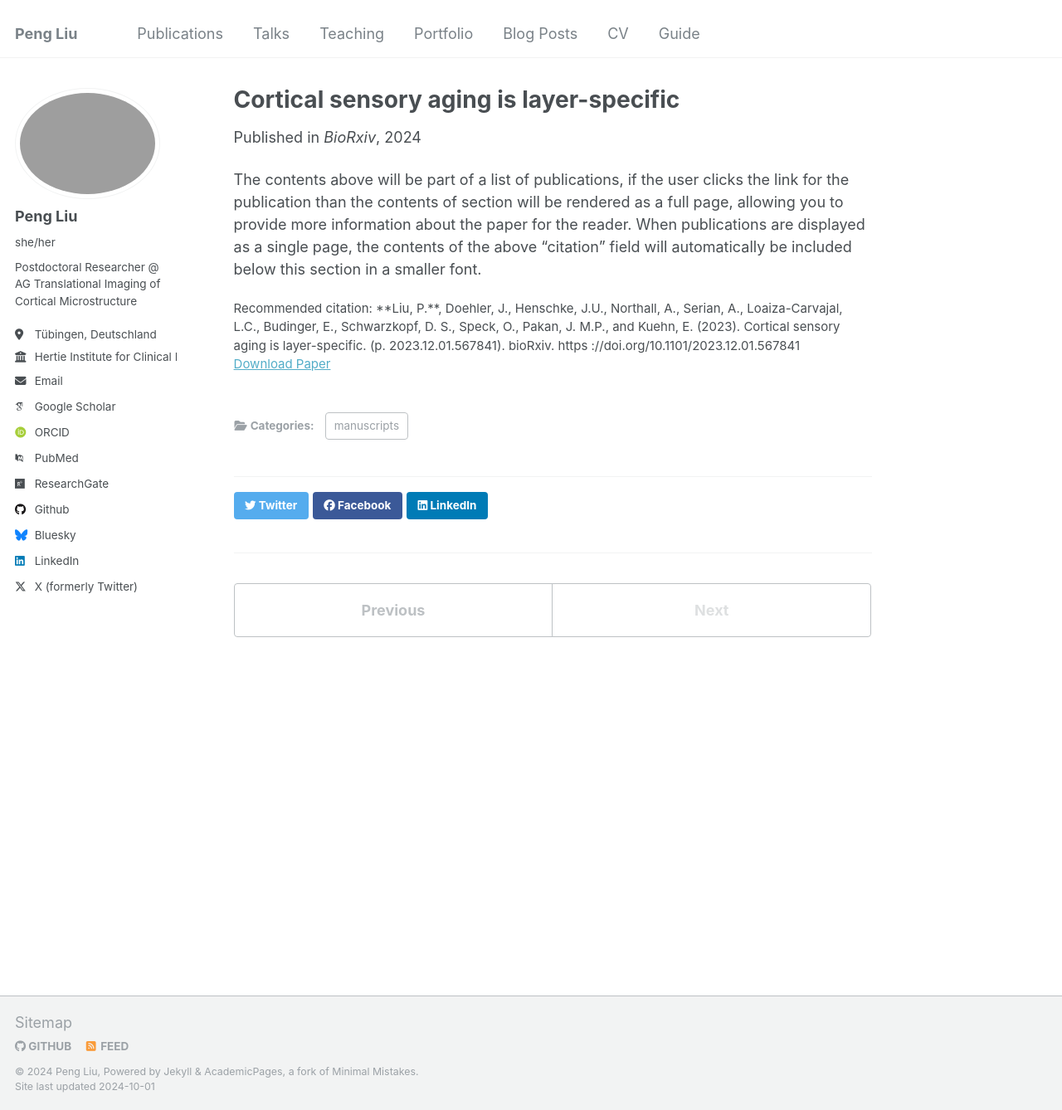
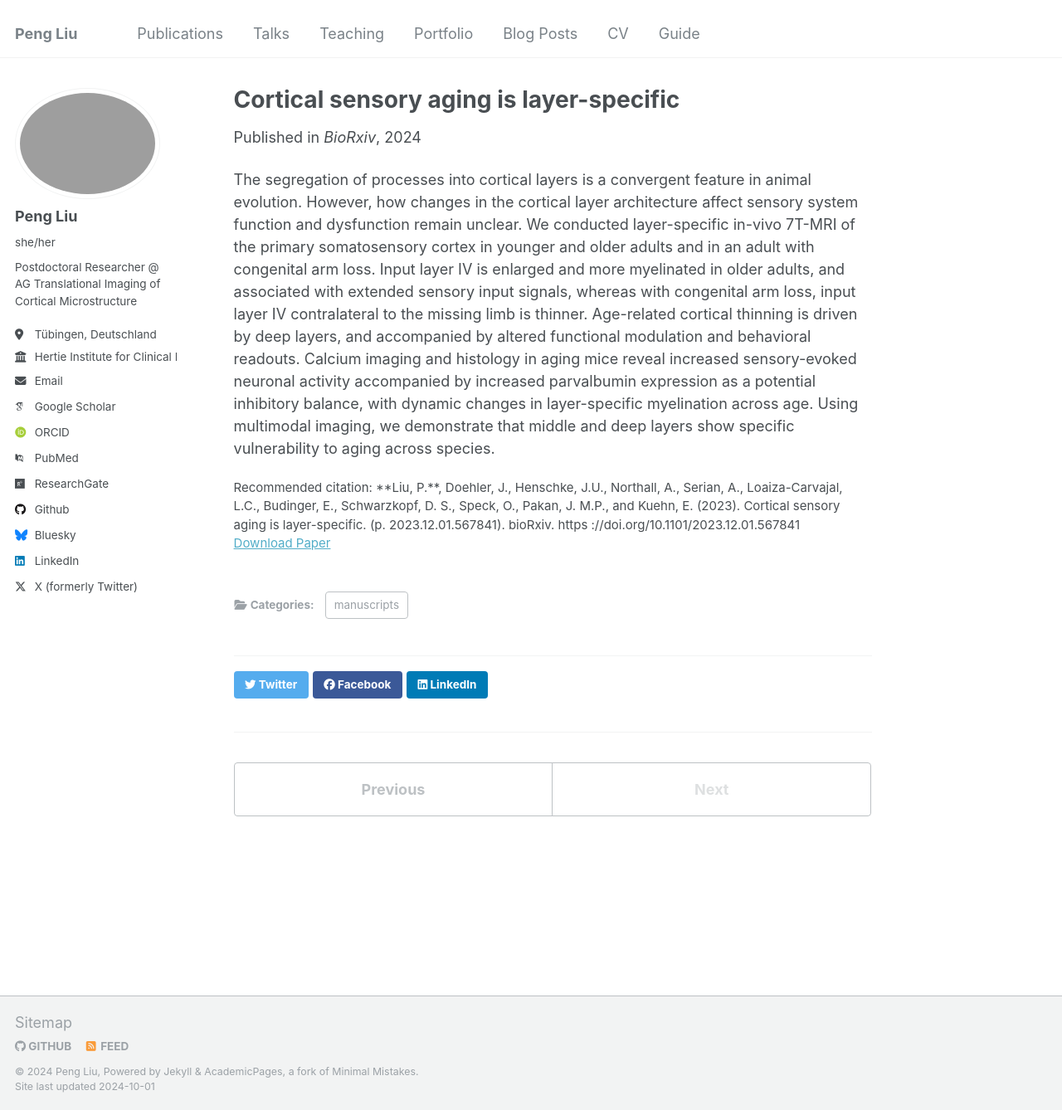
Before and after one commit to PengLiu1120/pengliu, a Jekyll site: the page built from _publications/2024-07-15-paper-title-number-4.md, in a window 1280 px wide and 1338 px high. Shown: the whole window at 83% size. Built offline with Jekyll 4.4.1, drawn with Linux system fonts in a browser that asks for light colours; some web fonts are replaced.

Commit message:
Update 2024-07-15-paper-title-number-4.md

```diff
--- a/_publications/2024-07-15-paper-title-number-4.md
+++ b/_publications/2024-07-15-paper-title-number-4.md
@@ -10,4 +10,4 @@ paperurl: 'http://academicpages.github.io/files/paper4.pdf'
 citation: '**Liu, P.**, Doehler, J., Henschke, J.U., Northall, A., Serian, A., Loaiza-Carvajal, L.C., Budinger, E., Schwarzkopf, D. S., Speck, O., Pakan, J. M.P., and Kuehn, E. (2023). Cortical sensory aging is layer-specific. (p. 2023.12.01.567841). bioRxiv. https ://doi.org/10.1101/2023.12.01.567841'
 ---
 
-The contents above will be part of a list of publications, if the user clicks the link for the publication than the contents of section will be rendered as a full page, allowing you to provide more information about the paper for the reader. When publications are displayed as a single page, the contents of the above "citation" field will automatically be included below this section in a smaller font.
+The segregation of processes into cortical layers is a convergent feature in animal evolution. However, how changes in the cortical layer architecture affect sensory system function and dysfunction remain unclear. We conducted layer-specific in-vivo 7T-MRI of the primary somatosensory cortex in younger and older adults and in an adult with congenital arm loss. Input layer IV is enlarged and more myelinated in older adults, and associated with extended sensory input signals, whereas with congenital arm loss, input layer IV contralateral to the missing limb is thinner. Age-related cortical thinning is driven by deep layers, and accompanied by altered functional modulation and behavioral readouts. Calcium imaging and histology in aging mice reveal increased sensory-evoked neuronal activity accompanied by increased parvalbumin expression as a potential inhibitory balance, with dynamic changes in layer-specific myelination across age. Using multimodal imaging, we demonstrate that middle and deep layers show specific vulnerability to aging across species.
```
